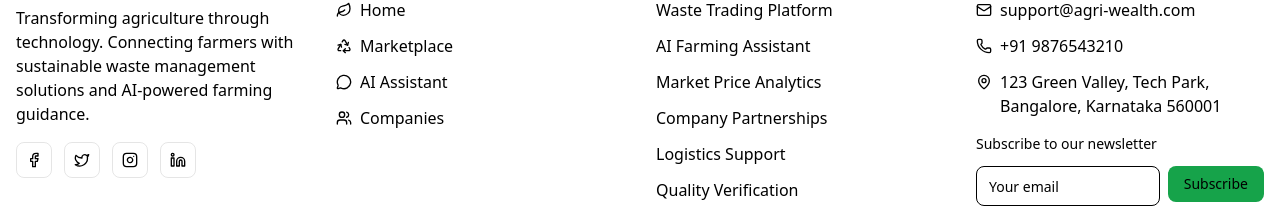
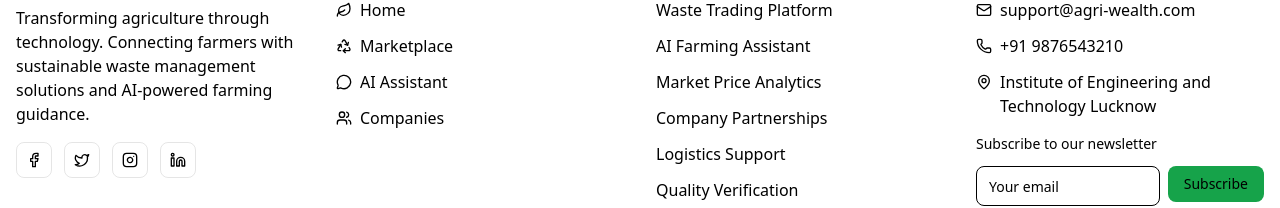
Before and after one commit to neeraj098-source/Agri-Wealth-MERN, a React app in the folder frontend/: page / in a window 1280 px wide. Shown: the part 2115-2323 px from the top of the page. Built offline with nearby package versions, Linux system fonts and the light colour scheme; no server answers; the HTML template or start-up script is replaced by a standard one.

Commit message:
Update Footer.tsx

```diff
--- a/frontend/src/components/Footer.tsx
+++ b/frontend/src/components/Footer.tsx
@@ -139,7 +139,7 @@ export function Footer() {
               </div>
               <div className="flex items-start space-x-2 text-muted-foreground">
                 <MapPin className="w-4 h-4 mt-1 flex-shrink-0" />
-                <span>123 Green Valley, Tech Park, Bangalore, Karnataka 560001</span>
+                <span>Institute of Engineering and Technology Lucknow </span>
               </div>
             </div>
 
```
